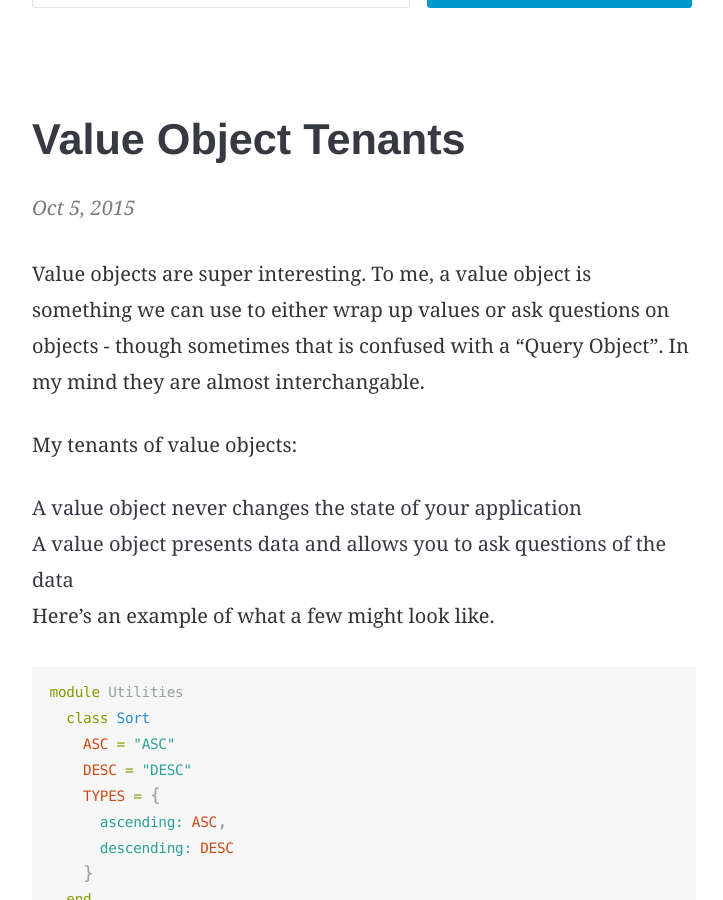
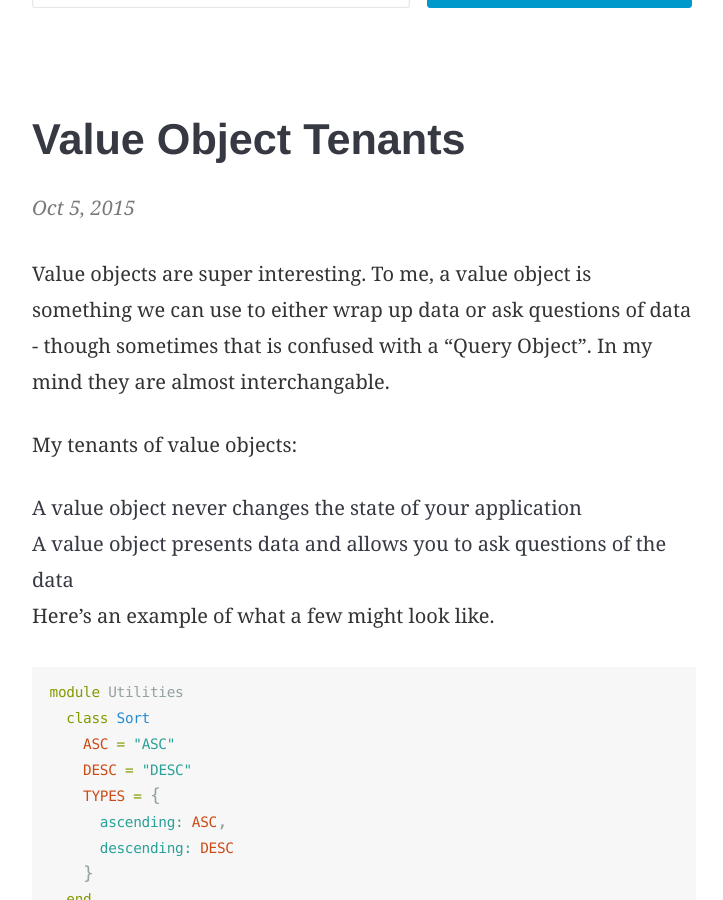
Before and after one commit to mraiur/dainmiller.github.io, a Jekyll site: the page built from _posts/2015-10-05-value-objects.markdown, in a window 1280 px wide and 900 px high, scrolled down 395 px. Shown: the whole window, without its empty margins (276-999 px from the left). Built offline with Jekyll 4.4.1, drawn with Linux system fonts in a browser that asks for light colours.

Commit message:
Better describe what a value object is.

```diff
--- a/_posts/2015-10-05-value-objects.markdown
+++ b/_posts/2015-10-05-value-objects.markdown
@@ -8,7 +8,7 @@ summary: How to use and work with a core OO paradigm.
 ---
 
 Value objects are super interesting. To me, a value object is something we can use
-to either wrap up values or ask questions on objects - though sometimes that is confused with
+to either wrap up data or ask questions of data - though sometimes that is confused with
 a "Query Object". In my mind they are almost interchangable.
 
 My tenants of value objects:
```
